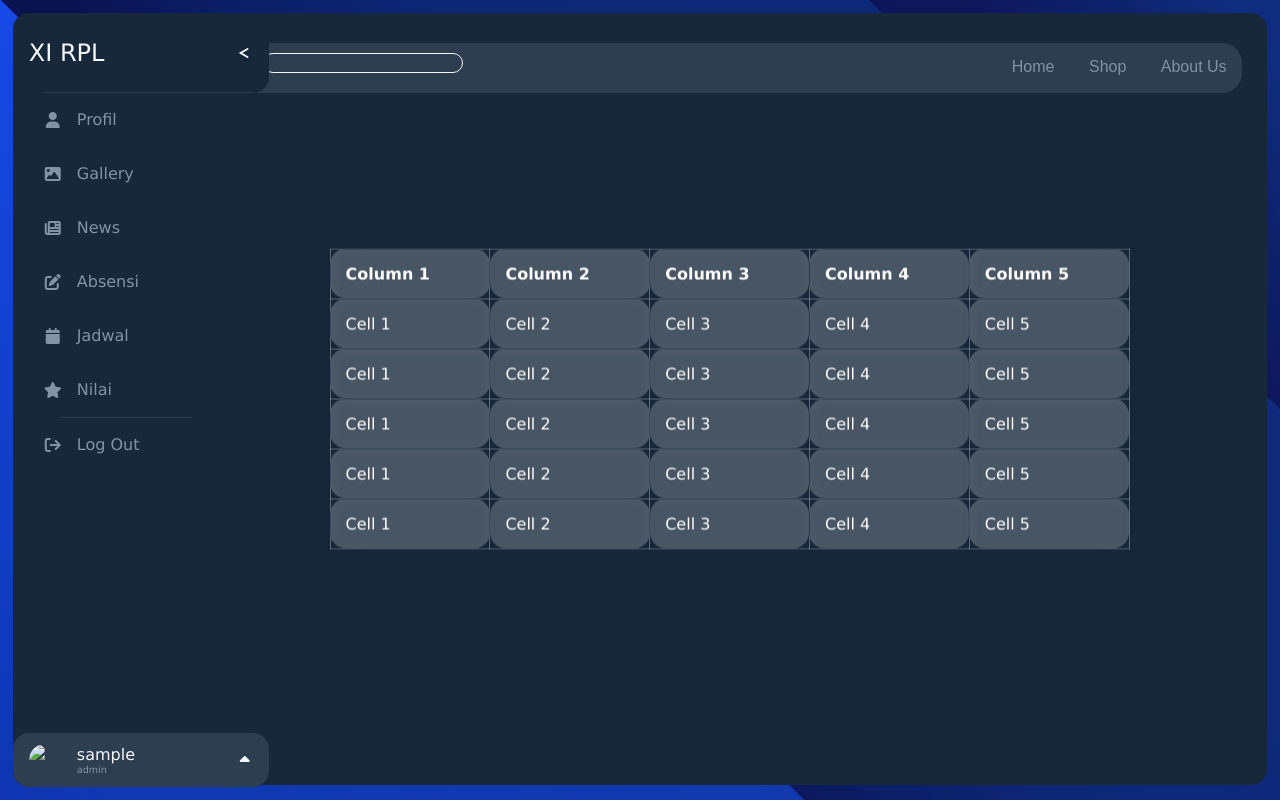
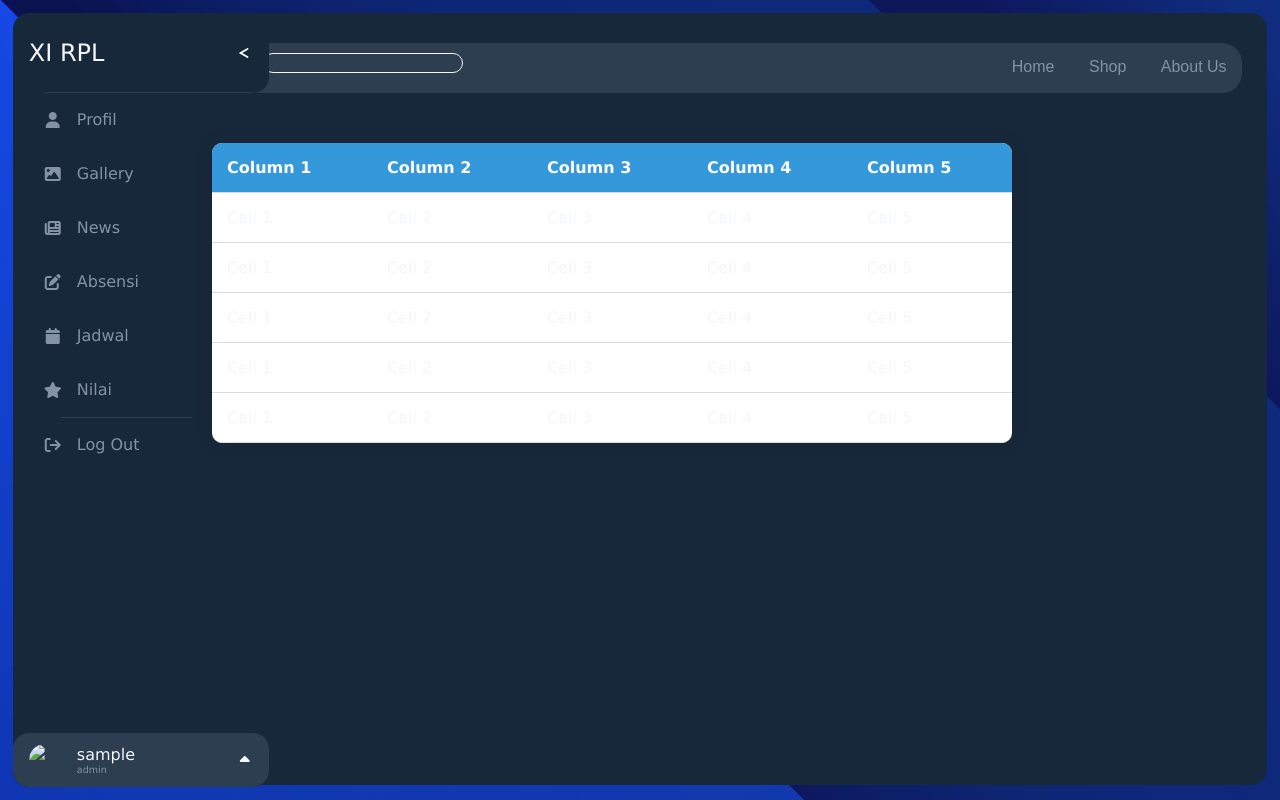
Before and after one commit to CallmeRajul/xi_rpl, a PHP site: page /views/nilai in a window 1280 px wide. Run offline with PHP 8.4, Linux system fonts and the light colour scheme; the visitor is signed in with stand-in values (Sample User, id 1).

Commit message:
Co-authored-by: jev.aln187@gmail.com <jev.aln187@gmail.com> Co-authored-by: IndraHardika <KZdra@users.noreply.github.com> Co-authored-by: sndiptra11@outlook.com <sndiptra11@outlook.com> Co-authored-by: rajacipeng <rajacipeng@users.noreply.github.com>

```diff
--- a/dist/css/nilai.css
+++ b/dist/css/nilai.css
@@ -1,72 +1,31 @@
-
-.container {
-	position: absolute;
-	top: 50%;
-	left: 50%;
-	transform: translate(-50%, -50%);
+table {
+    border-collapse: collapse;
+    width: 80%;
+    max-width: 800px;
+    margin: 20px;
+    box-shadow: 0 0 20px rgba(0, 0, 0, 0.1);
+    overflow: hidden;
+    border-radius: 10px;
+    background-color: #fff;
   }
 
-table {
-	width: 800px;
-	border-collapse: collapse;
-	overflow: hidden;
-	box-shadow: 0 0 20px rgba(0,0,0,0.1);
+  th, td {
+    padding: 15px;
+    text-align: left;
+    border-bottom: 1px solid #ddd;
   }
 
-th,
-td {
-	padding: 15px;
-	/* From https://css.glass */
-background: rgba(255, 255, 255, 0.21);
-border-radius: 16px;
-box-shadow: 0 4px 30px rgba(0, 0, 0, 0.1);
-backdrop-filter: blur(5px);
--webkit-backdrop-filter: blur(5px);
-border: 1px solid rgba(255, 255, 255, 0.3);
+  th {
+    background-color: #3498db;
     color: #fff;
   }
 
-th {
-	text-align: left;
+  tr:hover {
+    background-color: #f5f5f5;
   }
 
-thead {
-	th {
-		/* From https://css.glass */
-background: rgba(255, 255, 255, 0.21);
-border-radius: 16px;
-box-shadow: 0 4px 30px rgba(0, 0, 0, 0.1);
-backdrop-filter: blur(5px);
--webkit-backdrop-filter: blur(5px);
-border: 1px solid rgba(255, 255, 255, 0.3);
+  @media screen and (max-width: 600px) {
+    table {
+      width: 100%;
     }
   }
-
-tbody {
-	tr {
-		&:hover {
-			background-color: rgba(255,255,255,0.3);
-		}
-	}
-	td {
-		position: relative;
-		&:hover {
-			&:before {
-				content: "";
-				position: absolute;
-				left: 0;
-				right: 0;
-				top: -9999px;
-				bottom: -9999px;
-				/* From https://css.glass */
-background: rgba(255, 255, 255, 0.21);
-border-radius: 16px;
-box-shadow: 0 4px 30px rgba(0, 0, 0, 0.1);
-backdrop-filter: blur(5px);
--webkit-backdrop-filter: blur(5px);
-border: 1px solid rgba(255, 255, 255, 0.3);
-				z-index: -1;
-			}
-		}
-	}
-}
--- a/views/login/index.php
+++ b/views/login/index.php
@@ -97,7 +97,8 @@ if (isset($_SESSION['nis'])) {
             const type = passwordInput.getAttribute("type") === "password" ? "text" : "password"
             passwordInput.setAttribute("type", type)
         })
-    </script src=""><script>
+    </script>
+    <script src="../../dist/js/ripple.js">
     </script>
     <script src="../../dist/js/login.js"></script>
 </body>
```
Also changed, not shown: views/absensi/index.php (+7 -7 lines), dist/js/ripple.js. Lines whose indentation alone changed are shown as unchanged.
